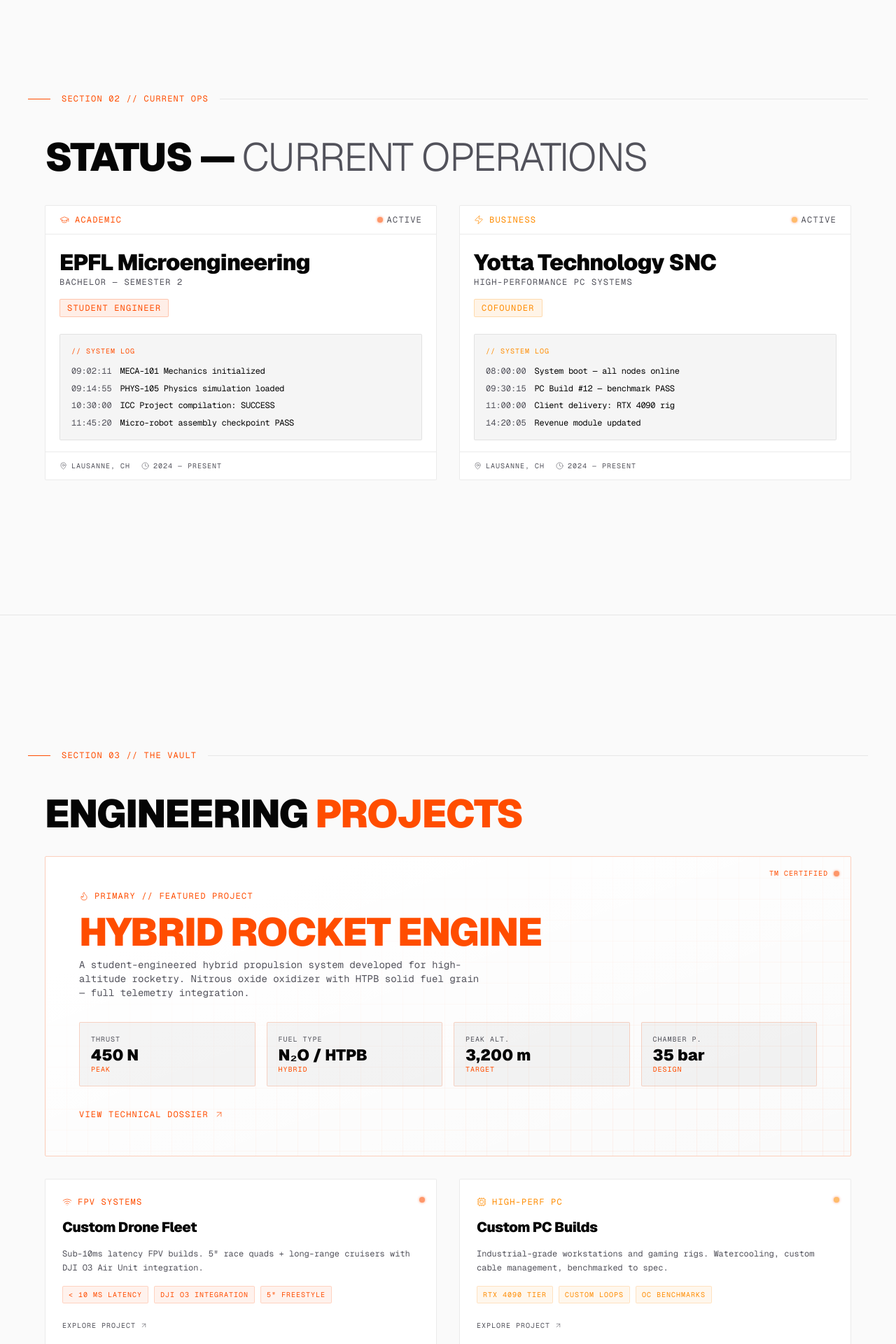
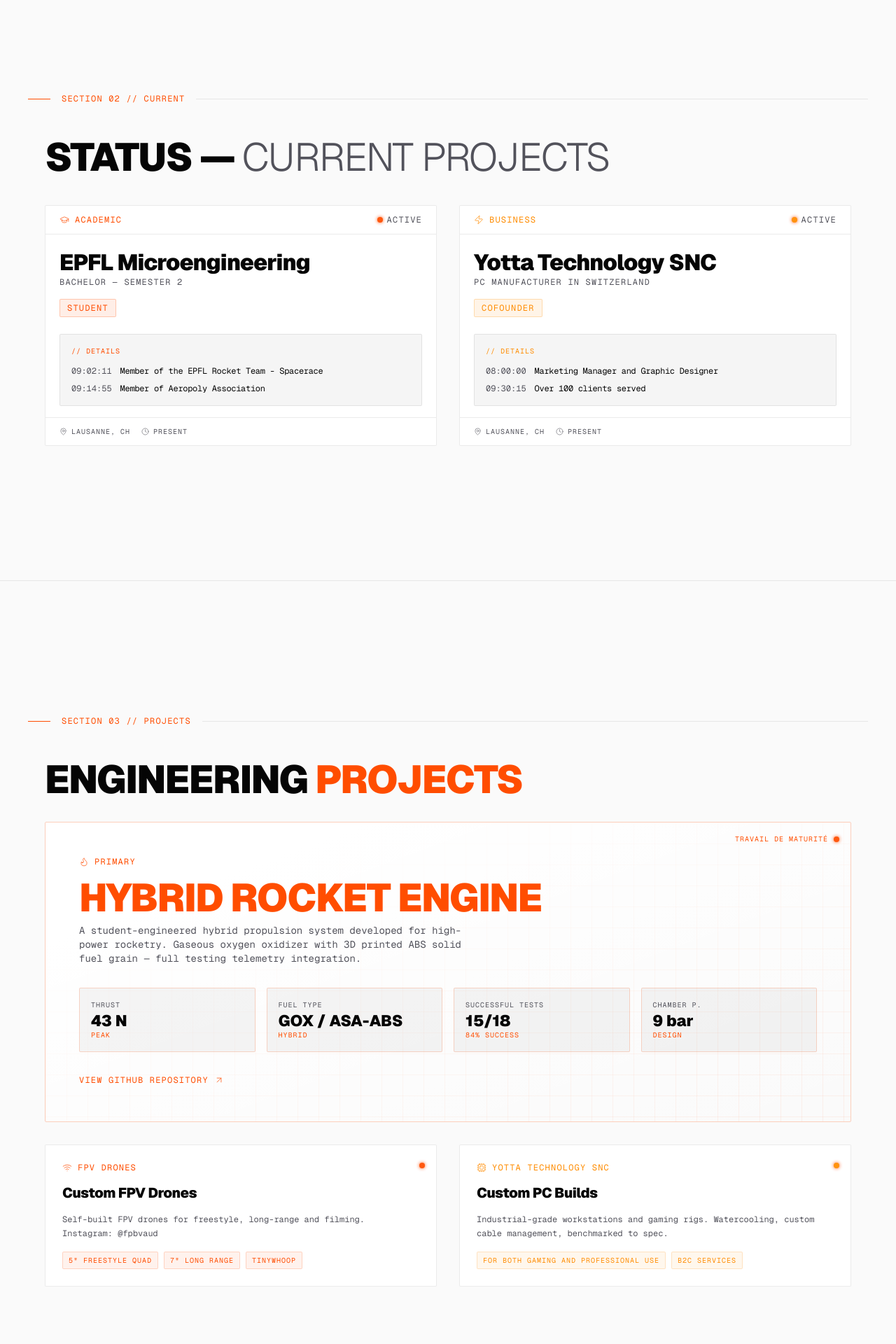
Before and after one commit to Sabu8c/Portfolio, a Next.js app: page / in a window 1280 px wide. Shown: the part 860-2780 px from the top of the page at 70% size. Built offline with nearby package versions, Linux system fonts and the light colour scheme.

Commit message:
Updated content

```diff
--- a/app/page.tsx
+++ b/app/page.tsx
@@ -16,7 +16,7 @@
                 <HeroSection />
                 <StatusSection />
                 <VaultSection />
-                <FrequencySection />
+                {/*<FrequencySection />*/}
                 <TerminalSection />
             </main>
         </LenisProvider>
--- a/components/NavDock.tsx
+++ b/components/NavDock.tsx
@@ -9,7 +9,7 @@
     { id: "hero", icon: Home, label: "Home" },
     { id: "status", icon: Briefcase, label: "Status" },
     { id: "vault", icon: Cpu, label: "Vault" },
-    { id: "frequency", icon: Music2, label: "Frequency" },
+    //{ id: "frequency", icon: Music2, label: "Frequency" },
     { id: "terminal", icon: Terminal, label: "Terminal" },
 ];
 
--- a/components/sections/HeroSection.tsx
+++ b/components/sections/HeroSection.tsx
@@ -105,7 +105,7 @@
                         style={{ boxShadow: "0 0 6px #FF4D00" }}
                     />
                     <span className="font-mono text-xs tracking-widest text-brand-primary uppercase">
-                        System Online — Portfolio v1.0
+                        MY Portfolio v1.2
                     </span>
                 </motion.div>
 
@@ -130,13 +130,10 @@
                     transition={{ delay: 0.7, duration: 0.8 }}
                     className="font-mono text-muted text-xs sm:text-sm md:text-base tracking-widest uppercase mt-6 max-w-2xl px-4"
                 >
-                    Microengineering at EPFL{" "}
-                    <span className="hidden sm:inline">&nbsp;&nbsp;/&nbsp;&nbsp;</span>
+                    Student @EPFL{" "}
+                    <span className="hidden sm:inline">&nbsp;&nbsp;|&nbsp;&nbsp;</span>
                     <span className="inline sm:hidden"><br /></span>
-                    Founder of Yotta Technology SNC{" "}
-                    <span className="hidden sm:inline">&nbsp;&nbsp;/&nbsp;&nbsp;</span>
-                    <span className="inline sm:hidden"><br /></span>
-                    Aerospace Enthusiast
+                    Cofounder of Yotta Technology SNC{" "}
                 </motion.p>
 
                 {/* CTA — scale-in */}
@@ -148,9 +145,9 @@
                 >
                     <motion.a
                         href="#vault"
-                        whileHover={{ scale: 1.05 }}
+                        whileHover={{ scale: 1.1 }}
                         whileTap={{ scale: 0.97 }}
-                        transition={{ type: "spring", stiffness: 400, damping: 20 }}
+                        transition={{ ease: BEZIER }}
                         className="px-6 py-2.5 bg-brand-primary text-background font-mono text-xs font-bold tracking-widest uppercase hover:bg-brand-amber transition-colors duration-200"
                     >
                         View Projects
@@ -159,7 +156,7 @@
                         href="#terminal"
                         whileHover={{ scale: 1.05 }}
                         whileTap={{ scale: 0.97 }}
-                        transition={{ type: "spring", stiffness: 400, damping: 20 }}
+                        transition={{ ease: BEZIER }}
                         className="px-6 py-2.5 border text-foreground font-mono text-xs tracking-widest uppercase hover:border-brand-primary hover:text-brand-primary transition-colors duration-200"
                         style={{ borderColor: "var(--border-subtle)" }}
                     >
@@ -170,9 +167,11 @@
 
             {/* Status Bar */}
             <motion.div
+                /*
                 initial={{ opacity: 0 }}
                 animate={{ opacity: 1 }}
                 transition={{ delay: 1.2, duration: 0.6 }}
+                */
                 className="absolute bottom-0 left-0 right-0 z-10 flex items-center justify-center sm:justify-between px-6 md:px-10 py-3 section-divider gap-4"
                 style={{ background: "var(--status-bar-bg)", backdropFilter: "blur(10px)" }}
             >
--- a/components/sections/StatusSection.tsx
+++ b/components/sections/StatusSection.tsx
@@ -4,6 +4,7 @@
 import { motion, useInView } from "framer-motion";
 import { GraduationCap, Zap, Clock, MapPin } from "lucide-react";
 import { useMouseGlow } from "@/components/hooks/useMouseGlow";
+import { li } from "framer-motion/client";
 
 const BEZIER: [number, number, number, number] = [0.16, 1, 0.3, 1];
 
@@ -31,17 +32,13 @@
 }
 
 const epflLog: LogEntry[] = [
-    { time: "09:02:11", msg: "MECA-101 Mechanics initialized" },
-    { time: "09:14:55", msg: "PHYS-105 Physics simulation loaded" },
-    { time: "10:30:00", msg: "ICC Project compilation: SUCCESS" },
-    { time: "11:45:20", msg: "Micro-robot assembly checkpoint PASS" },
+    { time: "09:02:11", msg: "Member of the EPFL Rocket Team - Spacerace" },
+    { time: "09:14:55", msg: "Member of Aeropoly Association" },
 ];
 
 const yottaLog: LogEntry[] = [
-    { time: "08:00:00", msg: "System boot — all nodes online" },
-    { time: "09:30:15", msg: "PC Build #12 — benchmark PASS" },
-    { time: "11:00:00", msg: "Client delivery: RTX 4090 rig" },
-    { time: "14:20:05", msg: "Revenue module updated" },
+    { time: "08:00:00", msg: "Marketing Manager and Graphic Designer" },
+    { time: "09:30:15", msg: "Over 100 clients served" },
 ];
 
 function StatusCard({
@@ -145,7 +142,7 @@
                     }}
                 >
                     <div className="flex items-center gap-2 mb-3" style={{ color: accentColor }}>
-                        <span className="tracking-widest uppercase text-[10px]">// System Log</span>
+                        <span className="tracking-widest uppercase text-[10px]">// Details</span>
                     </div>
                     {log.map((entry, i) => (
                         <motion.div
@@ -177,7 +174,7 @@
                 <div className="flex items-center gap-1.5 text-muted">
                     <Clock size={11} strokeWidth={1.25} />
                     <span className="font-mono text-[10px] tracking-widest uppercase">
-                        2024 — Present
+                        Present
                     </span>
                 </div>
             </div>
@@ -202,7 +199,7 @@
             >
                 <div className="h-px flex-1 max-w-8" style={{ background: "#FF4D00" }} />
                 <span className="font-mono text-xs text-brand-primary tracking-widest uppercase">
-                    Section 02 // Current Ops
+                    Section 02 // Current
                 </span>
                 <div className="h-px flex-1" style={{ background: "var(--border-subtle)" }} />
             </motion.div>
@@ -217,7 +214,7 @@
                     style={{ fontSize: "clamp(2rem, 5vw, 3.5rem)" }}
                 >
                     STATUS —{" "}
-                    <span className="text-muted font-light">CURRENT OPERATIONS</span>
+                    <span className="text-muted font-light">CURRENT PROJECTS</span>
                 </motion.h2>
 
                 <div className="grid grid-cols-1 md:grid-cols-2 gap-6 md:gap-8">
@@ -227,7 +224,7 @@
                         tag="Academic"
                         title="EPFL Microengineering"
                         subtitle="Bachelor — Semester 2"
-                        role="Student Engineer"
+                        role="Student"
                         log={epflLog}
                         accentColor="#FF4D00"
                     />
@@ -236,7 +233,7 @@
                         icon={Zap}
                         tag="Business"
                         title="Yotta Technology SNC"
-                        subtitle="High-Performance PC Systems"
+                        subtitle="PC manufacturer in Switzerland"
                         role="Cofounder"
                         log={yottaLog}
                         accentColor="#FF8C00"
--- a/components/sections/TerminalSection.tsx
+++ b/components/sections/TerminalSection.tsx
@@ -28,8 +28,8 @@
         id: "github",
         icon: Github,
         label: "GitHub",
-        handle: "@sachab",
-        href: "https://github.com",
+        handle: "@Sabu8c",
+        href: "https://github.com/Sabu8c",
         sublabel: "Code & Projects",
     },
     {
@@ -37,24 +37,8 @@
         icon: Linkedin,
         label: "LinkedIn",
         handle: "Sacha Bumann",
-        href: "https://linkedin.com",
+        href: "https://www.linkedin.com/in/sacha-bumann-40bb2a311/",
         sublabel: "Professional Network",
-    },
-    {
-        id: "instagram",
-        icon: Instagram,
-        label: "Instagram",
-        handle: "@sacha.bumann",
-        href: "https://instagram.com",
-        sublabel: "Visual Diary",
-    },
-    {
-        id: "tiktok",
-        icon: Youtube,
-        label: "TikTok",
-        handle: "@sachab",
-        href: "https://tiktok.com",
-        sublabel: "Short Form Content",
     },
 ];
 
@@ -115,7 +99,7 @@
                         style={{ fontSize: "clamp(2.5rem, 7vw, 5rem)" }}
                     >
                         <motion.span variants={wordChild} className="inline-block">
-                            ESTABLISH
+                            CONTACT
                         </motion.span>
                         <br />
                         <motion.span
@@ -123,15 +107,14 @@
                             className="inline-block text-brand-primary"
                             style={{ WebkitTextStroke: "2px #FF4D00", color: "transparent" }}
                         >
-                            CONNECTION
+                            ME
                         </motion.span>
                     </h2>
                     <motion.p
                         variants={wordChild}
                         className="font-mono text-muted text-sm max-w-md"
                     >
-                        All channels open. Select a protocol below to initiate contact or
-                        explore my work across platforms.
+                        Available on the following platforms:
                     </motion.p>
                 </motion.div>
 
@@ -165,7 +148,6 @@
                                 <motion.div
                                     className="absolute right-5 top-1/2 -translate-y-1/2"
                                     animate={{ x: isHovered ? 4 : 0 }}
-                                    transition={{ type: "spring", stiffness: 400, damping: 25 }}
                                     style={{ color: isHovered ? "#000000" : "var(--muted)" }}
                                 >
                                     <ExternalLink size={14} strokeWidth={1.25} />
@@ -226,7 +208,7 @@
                 style={{ borderTop: "0.5px solid var(--border-subtle)" }}
             >
                 <span className="font-mono text-[10px] text-muted tracking-widest uppercase">
-                    SYSTEM VERSION 1.0 &nbsp;//&nbsp; MADE BY ME & AI
+                    SYSTEM VERSION 1.2 &nbsp;//&nbsp; MADE BY ME WITH AI
                 </span>
                 <span className="font-mono text-[10px] text-muted tracking-widest uppercase">
                     © 2026 SACHA BUMANN. ALL RIGHTS RESERVED.
--- a/components/sections/VaultSection.tsx
+++ b/components/sections/VaultSection.tsx
@@ -72,27 +72,27 @@
 }
 
 const rocketStats = [
-    { label: "Thrust", value: "450 N", unit: "peak" },
-    { label: "Fuel Type", value: "N₂O / HTPB", unit: "hybrid" },
-    { label: "Peak Alt.", value: "3,200 m", unit: "target" },
-    { label: "Chamber P.", value: "35 bar", unit: "design" },
+    { label: "Thrust", value: "43 N", unit: "peak" },
+    { label: "Fuel Type", value: "GOX / ASA-ABS", unit: "hybrid" },
+    { label: "Successful tests", value: "15/18", unit: "84% success" },
+    { label: "Chamber P.", value: "9 bar", unit: "design" },
 ];
 
 const gridProjects = [
     {
         icon: Wifi,
-        tag: "FPV Systems",
-        title: "Custom Drone Fleet",
-        desc: "Sub-10ms latency FPV builds. 5\" race quads + long-range cruisers with DJI O3 Air Unit integration.",
-        stats: ["< 10 ms latency", "DJI O3 Integration", "5\" Freestyle"],
+        tag: "FPV Drones",
+        title: "Custom FPV Drones",
+        desc: "Self-built FPV drones for freestyle, long-range and filming. Instagram: @fpbvaud",
+        stats: ["5\" Freestyle quad", "7\" Long range", "TinyWhoop"],
         color: "#FF4D00",
     },
     {
         icon: Cpu,
-        tag: "High-Perf PC",
+        tag: "Yotta Technology SNC",
         title: "Custom PC Builds",
         desc: "Industrial-grade workstations and gaming rigs. Watercooling, custom cable management, benchmarked to spec.",
-        stats: ["RTX 4090 Tier", "Custom Loops", "OC Benchmarks"],
+        stats: ["For both gaming and professional use", "B2C services"],
         color: "#FF8C00",
     },
 ];
@@ -171,15 +171,14 @@
                     </span>
                 ))}
             </div>
-
-            <motion.a
-                href="#"
+            {/*<motion.a
+                href="https://www.instagram.com/fpbvaud/"
                 whileHover={{ x: 6 }}
                 transition={{ type: "spring", stiffness: 400, damping: 20 }}
                 className="inline-flex items-center gap-1.5 font-mono text-[10px] tracking-widest uppercase mt-2 text-muted hover:text-foreground transition-colors relative z-10"
             >
                 Explore Project <ArrowUpRight size={11} strokeWidth={1.25} />
-            </motion.a>
+            </motion.a>*/}
         </motion.div>
     );
 }
@@ -201,7 +200,7 @@
             >
                 <div className="h-px flex-1 max-w-8" style={{ background: "#FF4D00" }} />
                 <span className="font-mono text-xs text-brand-primary tracking-widest uppercase">
-                    Section 03 // The Vault
+                    Section 03 // Projects
                 </span>
                 <div className="h-px flex-1" style={{ background: "var(--border-subtle)" }} />
             </motion.div>
@@ -240,7 +239,7 @@
                     {/* Orange corner LED */}
                     <div className="absolute top-4 right-4 flex items-center gap-2 z-10">
                         <span className="font-mono text-[10px] text-brand-primary tracking-widest uppercase">
-                            TM Certified
+                            Travail de maturité
                         </span>
                         <span
                             className="w-2 h-2 rounded-full bg-brand-primary animate-pulse-led"
@@ -253,7 +252,7 @@
                         <div className="flex items-center gap-2 mb-4">
                             <Flame size={14} strokeWidth={1.25} className="text-brand-primary" />
                             <span className="font-mono text-xs text-brand-primary tracking-widest uppercase">
-                                Primary // Featured Project
+                                Primary
                             </span>
                         </div>
 
@@ -265,9 +264,9 @@
                             HYBRID ROCKET ENGINE
                         </h3>
                         <p className="font-mono text-muted text-sm mb-8 max-w-xl">
-                            A student-engineered hybrid propulsion system developed for high-altitude
-                            rocketry. Nitrous oxide oxidizer with HTPB solid fuel grain — full
-                            telemetry integration.
+                            A student-engineered hybrid propulsion system developed for high-power
+                            rocketry. Gaseous oxygen oxidizer with 3D printed ABS solid fuel grain — full
+                            testing telemetry integration.
                         </p>
 
                         {/* Stats grid — animated counters */}
@@ -285,12 +284,12 @@
 
                         {/* CTA */}
                         <motion.a
-                            href="#"
+                            href="https://github.com/Bestsage/Hybrid-Rocket-Engine"
                             whileHover={{ x: 6 }}
                             transition={{ type: "spring", stiffness: 400, damping: 20 }}
                             className="inline-flex items-center gap-2 mt-8 font-mono text-xs text-brand-primary tracking-widest uppercase hover:text-foreground transition-colors"
                         >
-                            View Technical Dossier
+                            View GitHub Repository
                             <ArrowUpRight size={14} strokeWidth={1.25} />
                         </motion.a>
                     </div>
```
